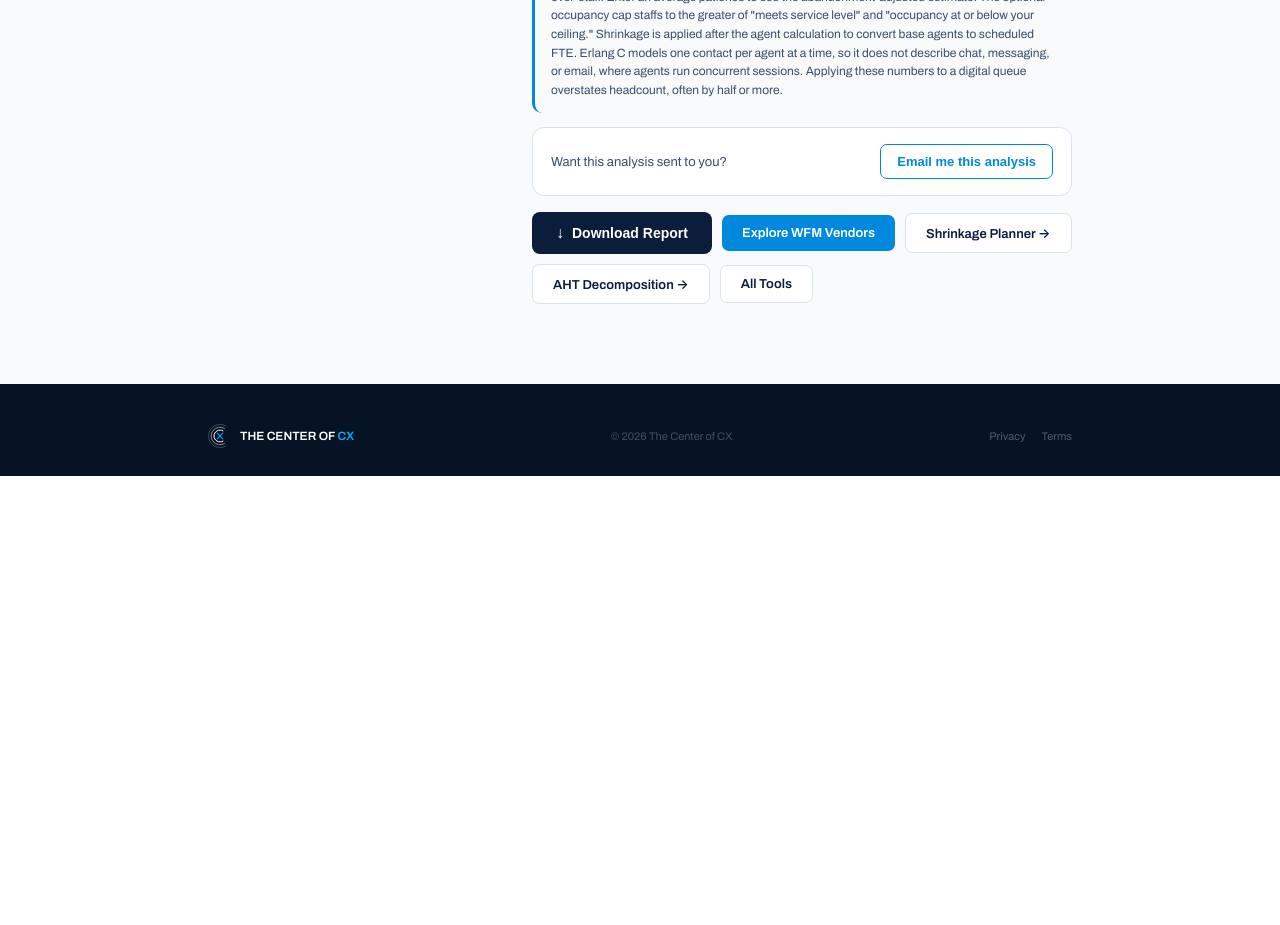
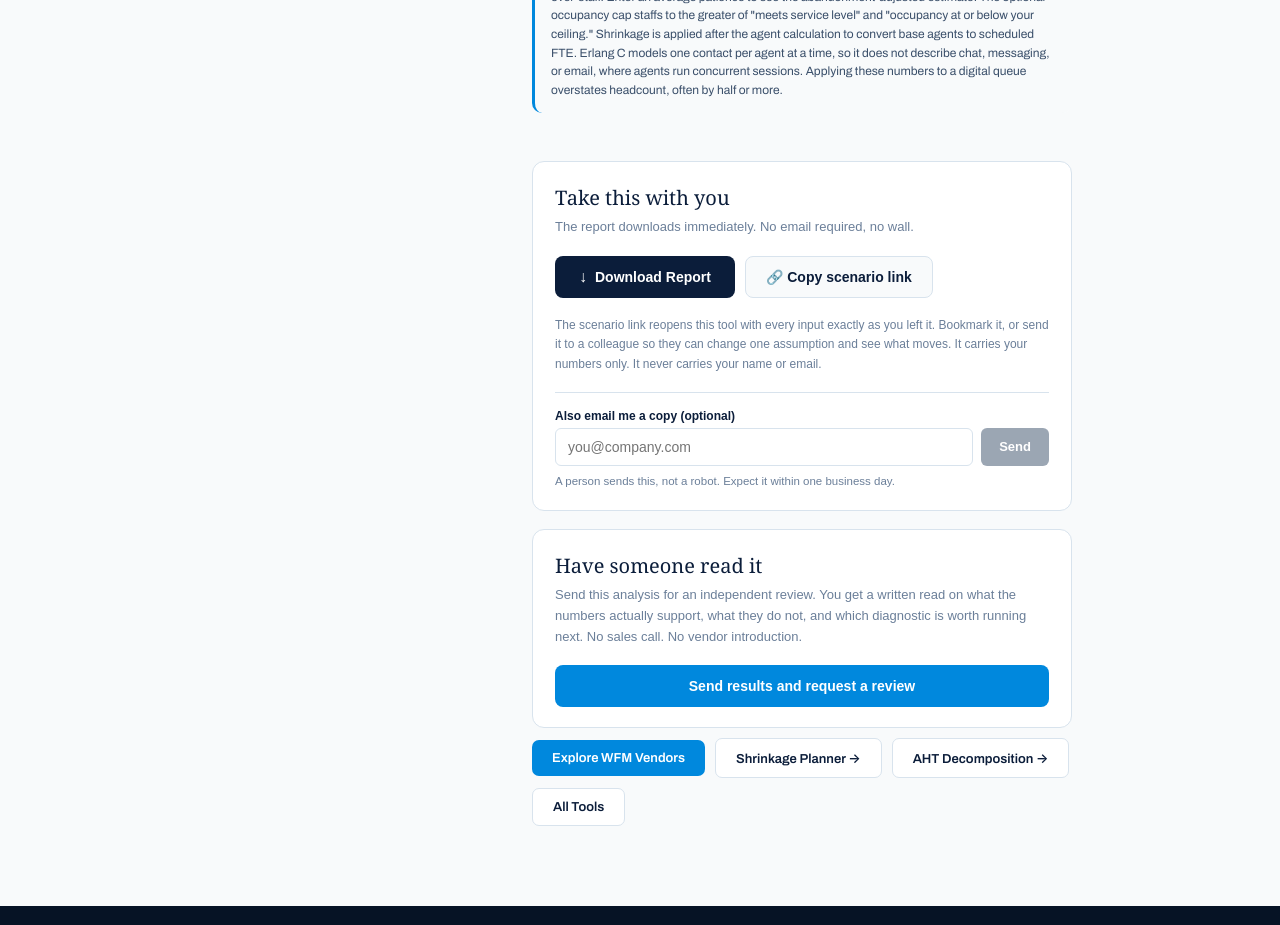
Before and after one commit to thomasbakerj-lgtm/CENTER-OF-CX, a React (Vite) app: page /tools/staffing-calculator in a window 1280 px wide. Shown: the part 1480-2405 px from the top of the page. Before the commit the page ends 1956 px from the top, so only its background shows below. Built offline with nearby package versions, Linux system fonts and the light colour scheme.

Commit message:
Update StaffingCalculator.jsx

```diff
--- a/StaffingCalculator.jsx
+++ b/StaffingCalculator.jsx
@@ -1,5 +1,5 @@
 import { useState, useEffect } from "react";
-import ReportExport from "./ReportExport";
+import ReportActions from "./ReportActions";
 import { COLORS, BENCH, classifyOccupancy, classifyShrinkage } from "./src/lib/benchmarks";
 import { publishToolResult, getExternalPrimitive } from "./src/lib/toolData";
 import { readScenario, clearScenarioParam } from "./src/lib/scenarioUrl";
@@ -11,8 +11,9 @@ const WARM = "#F8FAFB", SLATE = "#3A4F6A", MUTED = COLORS.muted, BORDER = "#D8E3
 const GREEN = COLORS.green, AMBER = COLORS.amber, RED = COLORS.red;
 const WRAP = { maxWidth: 920, margin: "0 auto", padding: "0 28px" };
 
-const CAPTURE_ENDPOINT = "https://formspree.io/f/maqlvwne";
 const TOOL_ID = "staffing-calculator";
+const ROUTE = "/tools/staffing-calculator";
+const METHODOLOGY_VERSION = "staffing-v3.2026.08";
 
 /* Scenario defaults. Only fields that differ travel in the link, so the URL stays short.
    No contact detail is ever encoded: the shape below is the whole payload. */
@@ -215,9 +216,6 @@ export default function StaffingCalculator() {
   const [capOn, setCapOn] = useState(false), [capPct, setCapPct] = useState(85);
   const [showBench, setShowBench] = useState(false);
 
-  const [capOpen, setCapOpen] = useState(false);
-  const [capName, setCapName] = useState(""), [capCompany, setCapCompany] = useState(""), [capEmail, setCapEmail] = useState("");
-  const [capState, setCapState] = useState("idle");
 
   useEffect(() => { window.scrollTo(0, 0); }, []);
 
@@ -254,6 +252,9 @@ export default function StaffingCalculator() {
   const abandMeaningful = aband && adjR && (r.raw - adjR.raw) >= 1 && (aband.estAband >= 0.05 || (r.raw - adjR.raw) >= 2);
 
   const pair = sustainablePair(vol, aht, intv, slT / 100, slS, shrink / 100, BENCH.occupancy.targetHigh);
+  /* One object, matching DEFAULTS key for key, so scenarioLink diffs cleanly. */
+  const st = { vol, aht, slT, slS, shrink, intv, patience, capOn, capPct, preset };
+
   const cost = staffingCost(r.sched, railPerAgent, railHourly);
   const costCeiling = pair.sustainable ? staffingCost(pair.sustainable.sched, railPerAgent, railHourly) : null;
   const recoveryAnnual = costCeiling ? costCeiling.annual - cost.annual : 0;
@@ -284,18 +285,6 @@ export default function StaffingCalculator() {
     // eslint-disable-next-line react-hooks/exhaustive-deps
   }, [vol, intv, aht, shrink, slT, slS, patience, capOn, capPct]);
 
-  const submitCapture = async () => {
-    if (!capEmail.includes("@") || capState === "sending") return;
-    setCapState("sending");
-    try {
-      const res = await fetch(CAPTURE_ENDPOINT, {
-        method: "POST", headers: { "Content-Type": "application/json" },
-        body: JSON.stringify({ email: capEmail, _replyto: capEmail, name: capName, company: capCompany, tool: "Staffing Calculator", result: `FTE ${r.sched}, base ${r.raw}, occ ${(r.occ * 100).toFixed(1)}%`, _subject: `STAFFING: ${capCompany || capName || capEmail}` }),
-      });
-      if (!res.ok) throw new Error("submit failed " + res.status);
-      setCapState("sent");
-    } catch { setCapState("error"); }
-  };
 
   const occSub = r.capped ? `Held under your ${capPct}% cap. ${occInfo.message}` : occInfo.message;
 
@@ -480,36 +469,47 @@ export default function StaffingCalculator() {
               <p style={{ fontSize: 12, color: SLATE, lineHeight: 1.55, margin: 0 }}>Erlang C, the industry-standard staffing model, solved via the numerically stable Erlang B recursion (accurate from a handful of agents to several thousand). It assumes random Poisson arrivals, exponential handle times, and infinite caller patience (no abandonment), so it tends to over-staff. Enter an average patience to see the abandonment-adjusted estimate. The optional occupancy cap staffs to the greater of "meets service level" and "occupancy at or below your ceiling." Shrinkage is applied after the agent calculation to convert base agents to scheduled FTE. Erlang C models one contact per agent at a time, so it does not describe chat, messaging, or email, where agents run concurrent sessions. Applying these numbers to a digital queue overstates headcount, often by half or more.</p>
             </div>
 
-            <div style={{ background: "#fff", border: `1px solid ${BORDER}`, borderRadius: 12, padding: "16px 18px", marginTop: 14 }}>
-              {capState === "sent" ? (
-                <div style={{ fontSize: 13, color: GREEN, fontWeight: 600 }}>✓ On its way. Check your inbox for this analysis.</div>
-              ) : !capOpen ? (
-                <div style={{ display: "flex", alignItems: "center", justifyContent: "space-between", gap: 12, flexWrap: "wrap" }}>
-                  <span style={{ fontSize: 13, color: SLATE }}>Want this analysis sent to you?</span>
-                  <button onClick={() => setCapOpen(true)} style={{ fontSize: 13, fontWeight: 600, color: ELECTRIC, background: "transparent", border: `1px solid ${ELECTRIC}`, borderRadius: 7, padding: "9px 16px", cursor: "pointer" }}>Email me this analysis</button>
-                </div>
-              ) : (
-                <div>
-                  <div style={{ display: "grid", gridTemplateColumns: "1fr 1fr", gap: 8, marginBottom: 8 }} className="stat-grid">
-                    <input placeholder="Name" value={capName} onChange={e => setCapName(e.target.value)} style={{ padding: "10px 12px", fontSize: 13, border: `1px solid ${BORDER}`, borderRadius: 6, outline: "none" }} />
-                    <input placeholder="Company" value={capCompany} onChange={e => setCapCompany(e.target.value)} style={{ padding: "10px 12px", fontSize: 13, border: `1px solid ${BORDER}`, borderRadius: 6, outline: "none" }} />
-                  </div>
-                  <div style={{ display: "flex", gap: 8, flexWrap: "wrap" }}>
-                    <input type="email" placeholder="you@company.com" value={capEmail} onChange={e => setCapEmail(e.target.value)} onKeyDown={e => e.key === "Enter" && submitCapture()} style={{ flex: "1 1 200px", padding: "10px 12px", fontSize: 13, border: `1px solid ${BORDER}`, borderRadius: 6, outline: "none" }} />
-                    <button onClick={submitCapture} disabled={!capEmail.includes("@") || capState === "sending"} style={{ fontSize: 13, fontWeight: 700, color: "#fff", background: capEmail.includes("@") ? ELECTRIC : MUTED, border: "none", borderRadius: 6, padding: "10px 18px", cursor: "pointer" }}>{capState === "sending" ? "Sending…" : "Send"}</button>
-                  </div>
-                  {capState === "error" && <div style={{ fontSize: 12, color: RED, marginTop: 6 }}>Couldn't send. Please try again.</div>}
-                  <div style={{ fontSize: 11, color: MUTED, marginTop: 6 }}>Optional. We send this analysis once. No list, no spam.</div>
-                </div>
-              )}
-            </div>
-
             <div style={{ display: "flex", gap: 10, marginTop: 16, flexWrap: "wrap", alignItems: "center" }}>
-              <ReportExport
+              <ReportActions
+                toolId={TOOL_ID}
                 toolName="Staffing Requirement Calculator"
-                subtitle="Erlang C Staffing Analysis"
-                userName={capName}
-                userEmail={capEmail}
+                subtitle={`${r.sched} FTE at ${(r.occ * 100).toFixed(1)}% occupancy, ${fmtMoney(cost.annual)} a year, ${cost.confidence}`}
+                routePath={ROUTE}
+                state={st}
+                defaults={DEFAULTS}
+                confidence={cost.confidence}
+                summary={[
+                  { label: "Base agents required", value: r.raw },
+                  { label: "Scheduled FTE", value: r.sched },
+                  { label: "Occupancy", value: `${(r.occ * 100).toFixed(1)}%` },
+                  { label: "Service level achieved", value: `${(r.sl * 100).toFixed(1)}% vs ${slT}% in ${slS}s target` },
+                  { label: "Annual cost of this plan", value: fmtMoney(cost.annual) },
+                  { label: "Cost basis", value: cost.sourced ? "user figures via rail" : "benchmark median" },
+                  ...(pair.sustainable ? [
+                    { label: "FTE at a sustainable ceiling", value: pair.sustainable.sched },
+                    { label: "Cost of recovery time", value: `${pair.deltaFte} FTE, ${fmtMoney(recoveryAnnual)} a year` },
+                  ] : []),
+                  ...(abandMeaningful ? [{ label: "Estimated abandonment", value: `${(aband.estAband * 100).toFixed(1)}%` }] : []),
+                ]}
+                signals={{
+                  /* Derived signals only. No contact volume, AHT, wage, or company detail
+                     leaves this block. Bands and booleans carry the commercial meaning;
+                     the raw operating data stays in the browser and in the downloaded report. */
+                  methodology_version: METHODOLOGY_VERSION,
+                  severity: !valid.ok ? "high" : occInfo.band === "critical" ? "elevated" : "normal",
+                  model_valid: valid.ok,
+                  has_real_cost_basis: cost.sourced,
+                  priced_recovery_tradeoff: !!pair.sustainable,
+                  ran_abandonment_check: !!abandMeaningful,
+                  set_occupancy_ceiling: capOn,
+                  overrode_defaults: isCustom,
+                  occupancy_band: occInfo.band,
+                  shrinkage_elevated: shrinkInfo.elevated,
+                  premium_service_target: slT >= 88 || slS <= 10,
+                  scale_band: r.sched >= 400 ? "very_large" : r.sched >= 150 ? "large" : r.sched >= 40 ? "mid" : "small",
+                  confidence_class: cost.confidence,
+                  decision_ready_signal: cost.sourced && valid.ok && !!pair.sustainable,
+                }}
                 sections={[
                   { title: "Input Parameters", type: "table", rows: [
                     ["Voice Contacts per Interval", vol.toString()],
```
